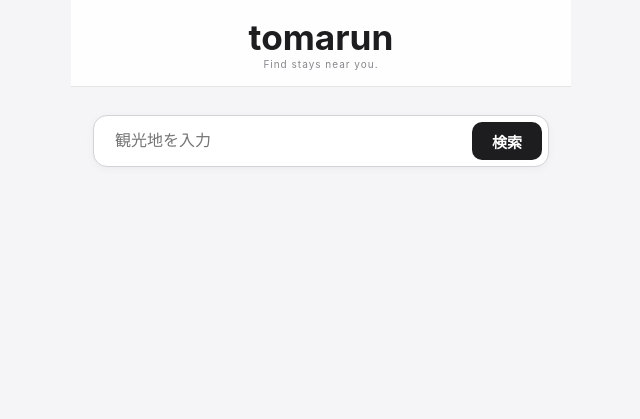
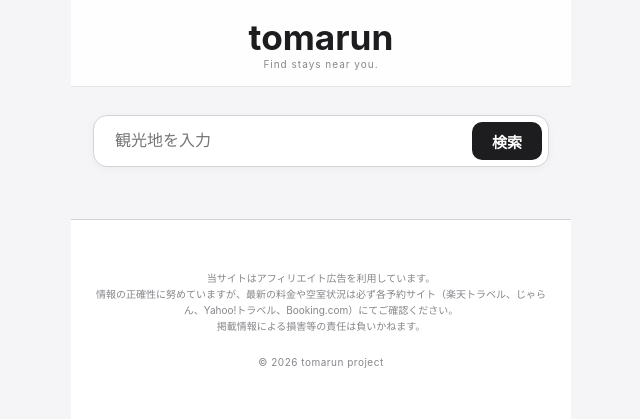
Before and after one commit to mrrorens-a11y/mysite, a Flask app: page / in a window 1280 px wide. Shown: the top 419 px of the page, without its empty margins (319-959 px from the left). Run offline with Flask 3, Linux system fonts and the light colour scheme; some libraries are stand-ins or nearby versions.

```diff
--- a/templates/index.html
+++ b/templates/index.html
@@ -320,5 +320,12 @@
             }
         });
     </script>
+
+    <footer style="padding: 40px 20px; text-align: center; color: #86868b; font-size: 10px; line-height: 1.6; border-top: 1px solid #d2d2d7; margin-top: 40px; background: #fff;">
+        <p>当サイトはアフィリエイト広告を利用しています。<br>
+        情報の正確性に努めていますが、最新の料金や空室状況は必ず各予約サイト（楽天トラベル、じゃらん、Yahoo!トラベル、Booking.com）にてご確認ください。<br>
+        掲載情報による損害等の責任は負いかねます。</p>
+        <p style="margin-top: 20px; letter-spacing: 0.05em;">&copy; 2026 tomarun project</p>
+    </footer>
 </body>
 </html>
```
